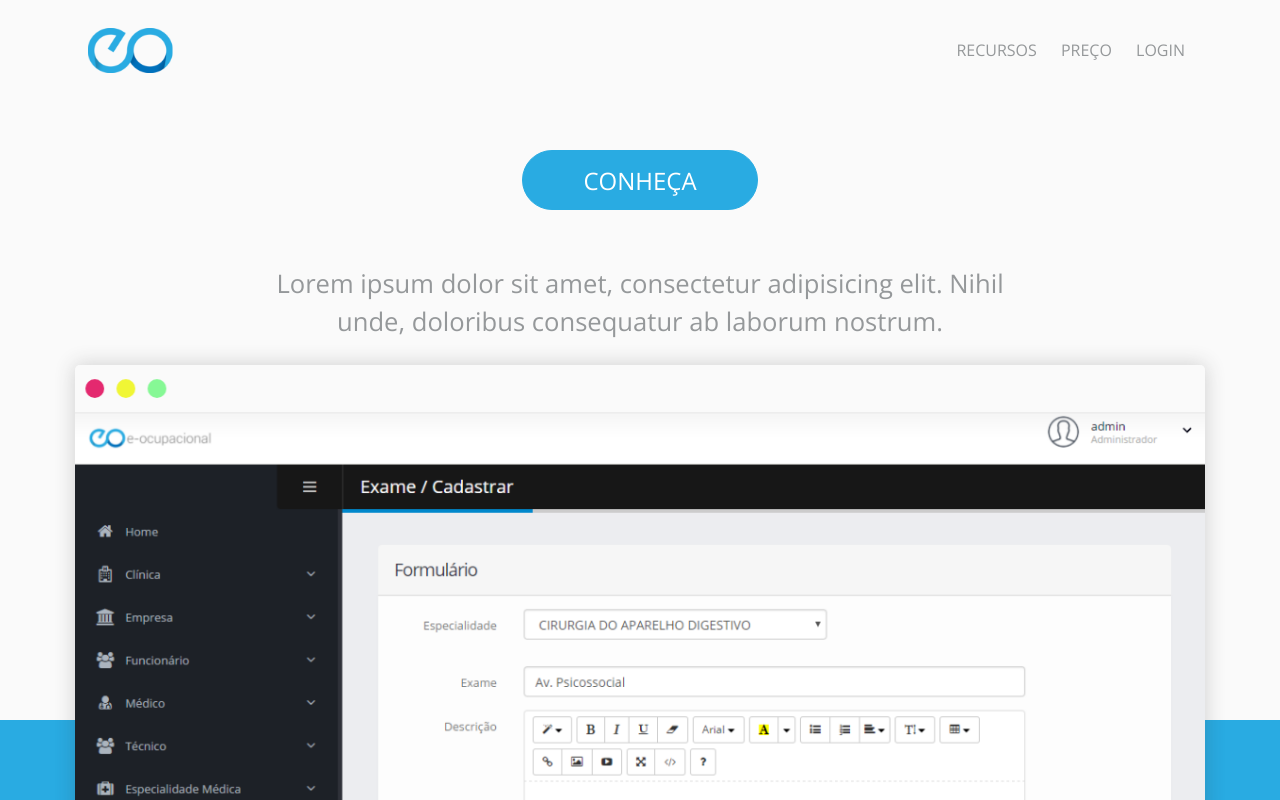
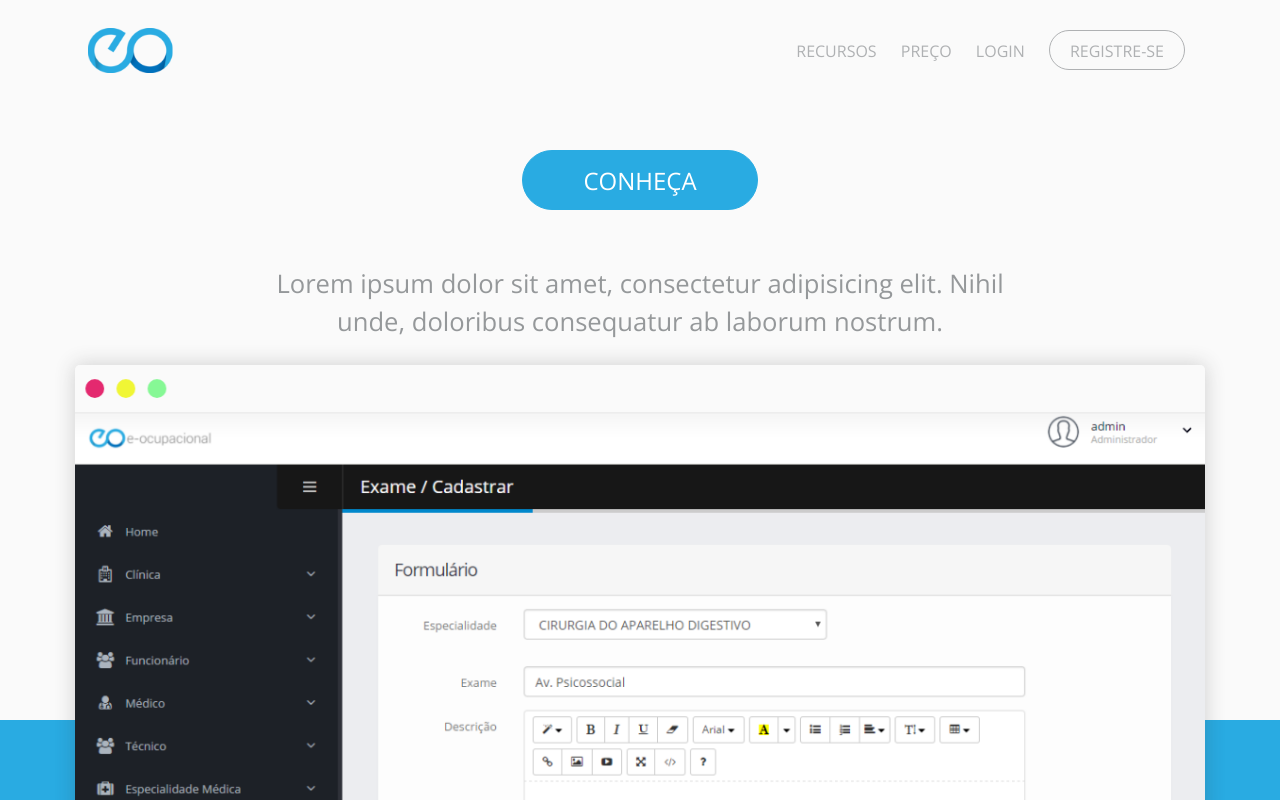
Before and after one commit to FelipeGangrel/eocupacional, a website: page index.html in a window 1280 px wide. Shown: the top 800 px of the page. Drawn offline with nearby package versions, Linux system fonts and the light colour scheme.

Commit message:
atualizacao

```diff
--- a/index.html
+++ b/index.html
@@ -19,6 +19,7 @@
           <li><a href="/" data-scroll="#recursos">Recursos</a></li>
           <li><a href="/" data-scroll="#preco">Preço</a></li>
           <li><a href="/">Login</a></li>
+          <li><a href="/" class="registre-se btn btn-outline-primary">Registre-se</a></li>
         </ul>
       </div>
     </div>
--- a/src/scss/app.scss
+++ b/src/scss/app.scss
@@ -49,9 +49,18 @@ section#navbar{
           a {
             text-decoration: none;
             transition: color .5s ease;
-            color: $texto;
+            color: lighten($texto, 10%);
+            &.registre-se{
+              border-color: lighten($texto, 10%);
+              font-size: 1rem;
+              height: 40px;
+              line-height: 40px;
+              padding: 0 20px;
+            }
             &:hover{
-
+              color: $texto;
+              background-color: transparent;
+              border-color: $texto;
             }
           }
         }
```
Also changed, not shown: dist/css/app.css.
